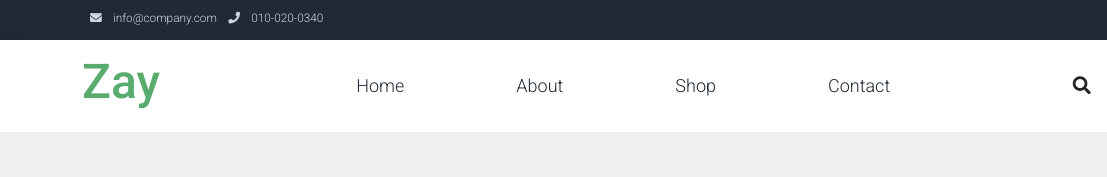
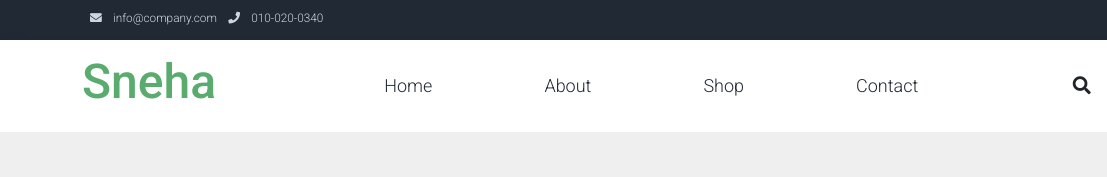
Before and after one commit to Snehareddyvem/day1, a plain HTML site: page index.html in a window 1280 px wide. Shown: the top 177 px of the page, 0-1107 px from the left. Drawn offline with Linux system fonts and the light colour scheme.

Commit message:
Update index.html
i changed name

```diff
--- a/index.html
+++ b/index.html
@@ -53,7 +53,7 @@ https://templatemo.com/tm-559-zay-shop
         <div class="container d-flex justify-content-between align-items-center">
 
             <a class="navbar-brand text-success logo h1 align-self-center" href="index.html">
-                Zay
+                Sneha
             </a>
 
             <button class="navbar-toggler border-0" type="button" data-bs-toggle="collapse" data-bs-target="#templatemo_main_nav" aria-controls="navbarSupportedContent" aria-expanded="false" aria-label="Toggle navigation">
@@ -429,4 +429,5 @@ https://templatemo.com/tm-559-zay-shop
     <!-- End Script -->
 </body>
 
+
 </html>
```
